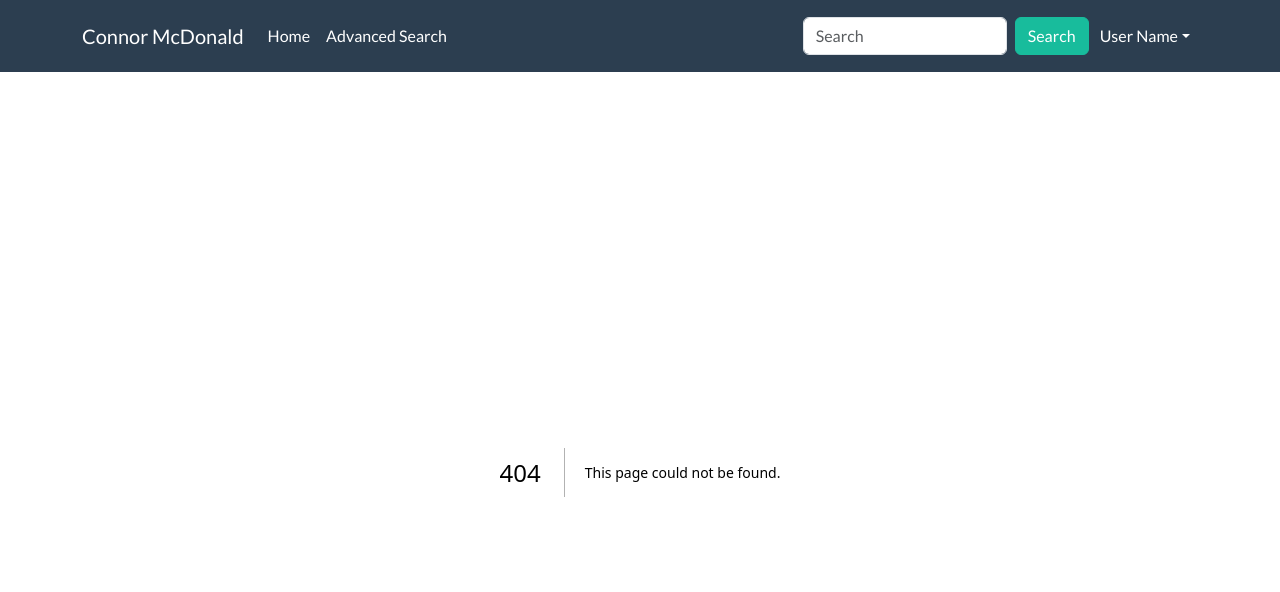
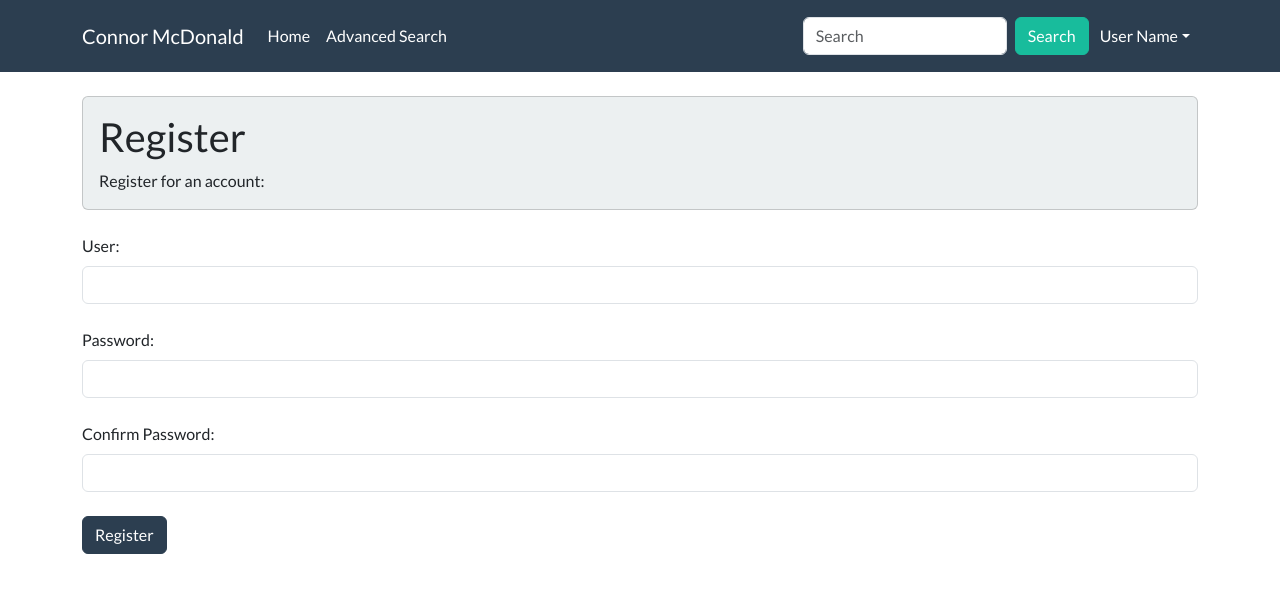
Before and after one commit to Solaris5959/WEB422-Assignment-6, a Next.js app: page /register in a window 1280 px wide. Before the commit this address had no page. Shown: the top 592 px of the page. Built offline with nearby package versions, Linux system fonts and the light colour scheme.

Commit message:
Login and Register Functionality

```diff
--- /dev/null
+++ b/pages/register.js
@@ -0,0 +1,82 @@
+import { useState } from 'react';
+import { useRouter } from 'next/router';
+import { registerUser } from '@/lib/authenticate'; // Adjust path as necessary
+import Card from 'react-bootstrap/Card';
+import Form from 'react-bootstrap/Form';
+import Button from 'react-bootstrap/Button';
+
+export default function Register() {
+    const [username, setUsername] = useState('');
+    const [password, setPassword] = useState('');
+    const [password2, setPassword2] = useState(''); // For confirmation
+    const [error, setError] = useState('');
+    const router = useRouter();
+
+    const handleRegister = async (event) => {
+        event.preventDefault();
+        if (password !== password2) {
+            setError('Passwords do not match');
+            return;
+        }
+        try {
+            const success = await registerUser(username, password, password2);
+            if (success) {
+                router.push('/login');  // Redirect to login page after successful registration
+            }
+        } catch (err) {
+            setError(err.message);
+        }
+    };
+
+    return (
+        <>
+          <Card className="mt-4" bg="light">
+            <Card.Body>
+              <h2>Register</h2>
+              Register for an account:
+            </Card.Body>
+          </Card>
+          <br />
+          <Form onSubmit={handleRegister}>
+            <Form.Group>
+              <Form.Label>User:</Form.Label>
+              <Form.Control
+                type="text"
+                id="userName"
+                name="userName"
+                value={username}
+                onChange={(e) => setUsername(e.target.value)}
+                required
+              />
+            </Form.Group>
+            <br />
+            <Form.Group>
+              <Form.Label>Password:</Form.Label>
+              <Form.Control
+                type="password"
+                id="password"
+                name="password"
+                value={password}
+                onChange={(e) => setPassword(e.target.value)}
+                required
+              />
+            </Form.Group>
+            <br />
+            <Form.Group>
+              <Form.Label>Confirm Password:</Form.Label>
+              <Form.Control
+                type="password"
+                id="password2"
+                name="password2"
+                value={password2}
+                onChange={(e) => setPassword2(e.target.value)}
+                required
+              />
+            </Form.Group>
+            <br />
+            <Button variant="primary" type="submit">Register</Button>
+            {error && <div style={{ color: 'red', marginTop: '10px' }}>{error}</div>}
+          </Form>
+        </>
+    );
+}
```
Also changed, not shown: pages/login.js (added, +83 -0 lines).
